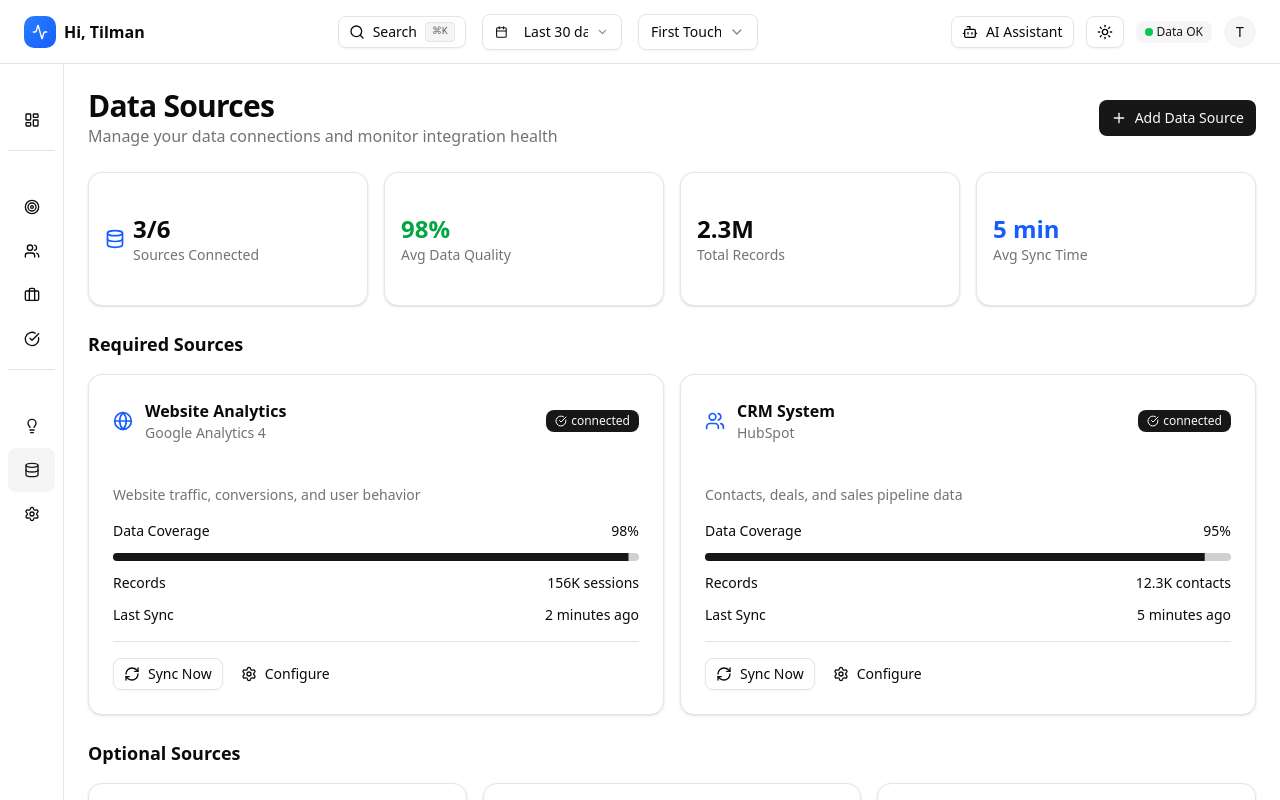
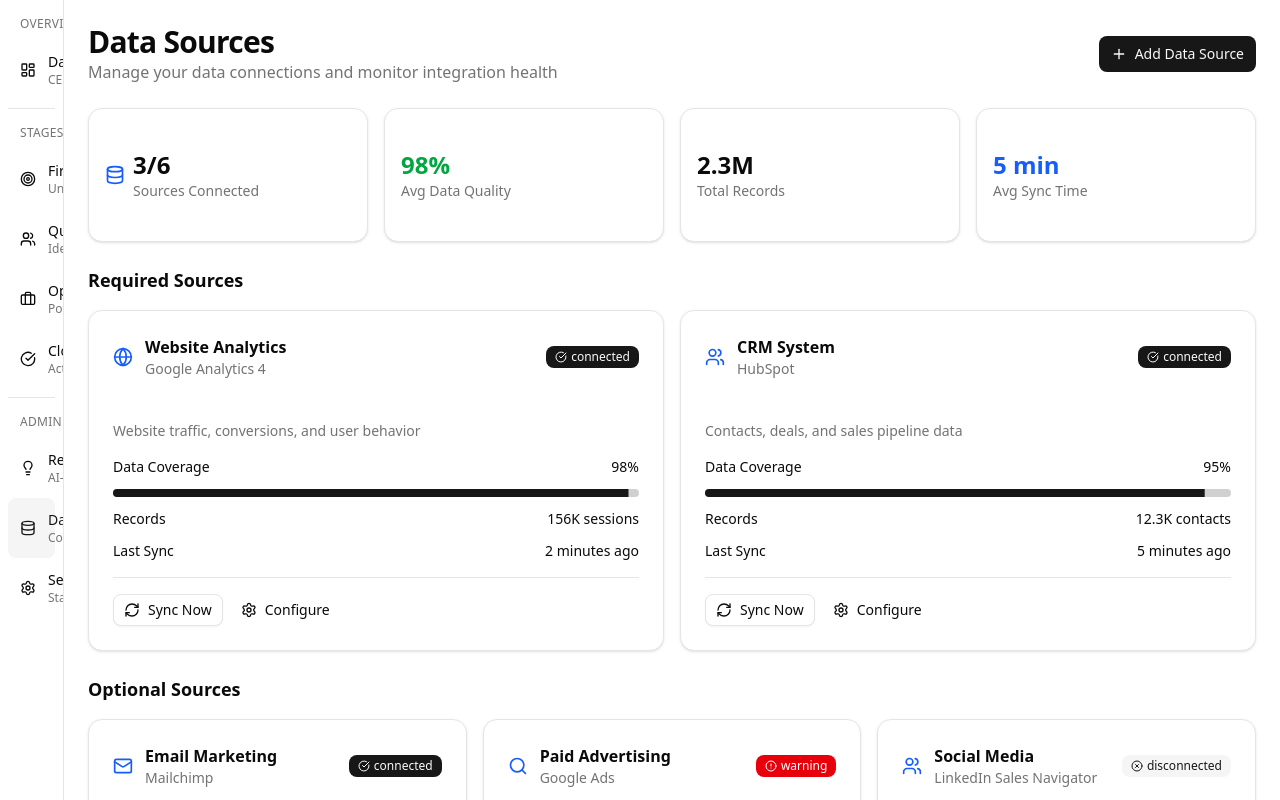
Before and after one commit to SCAILE-it/gtm-os, a Next.js app: page /admin/data-sources in a window 1280 px wide. Built offline with nearby package versions, Linux system fonts and the light colour scheme.

Commit message:
remove top bar from admin tabs and fix settings header display

```diff
--- a/src/app/admin/data-sources/page.tsx
+++ b/src/app/admin/data-sources/page.tsx
@@ -1,5 +1,10 @@
 import { DataSourcesDashboard } from "@/components/dashboard/data-sources-dashboard";
+import { AdminLayout } from "@/components/layout/admin-layout";
 
 export default function DataSourcesPage() {
-  return <DataSourcesDashboard />;
+  return (
+    <AdminLayout>
+      <DataSourcesDashboard />
+    </AdminLayout>
+  );
 }
--- a/src/app/admin/recommendations/page.tsx
+++ b/src/app/admin/recommendations/page.tsx
@@ -1,5 +1,10 @@
 import { RecommendationsDashboard } from "@/components/dashboard/recommendations-dashboard";
+import { AdminLayout } from "@/components/layout/admin-layout";
 
 export default function RecommendationsPage() {
-  return <RecommendationsDashboard />;
+  return (
+    <AdminLayout>
+      <RecommendationsDashboard />
+    </AdminLayout>
+  );
 }
--- a/src/app/admin/settings/page.tsx
+++ b/src/app/admin/settings/page.tsx
@@ -1,5 +1,10 @@
 import { SettingsDashboard } from "@/components/dashboard/settings-dashboard";
+import { AdminLayout } from "@/components/layout/admin-layout";
 
 export default function SettingsPage() {
-  return <SettingsDashboard />;
+  return (
+    <AdminLayout>
+      <SettingsDashboard />
+    </AdminLayout>
+  );
 }
--- a/src/app/layout.tsx
+++ b/src/app/layout.tsx
@@ -1,7 +1,6 @@
 import type { Metadata } from "next";
 import { Geist, Geist_Mono } from "next/font/google";
 import "./globals.css";
-import { MainLayout } from "@/components/layout/main-layout";
 import { ThemeProvider } from "@/components/theme-provider";
 import { UserProvider } from "@/components/user-provider";
 
@@ -37,7 +36,7 @@ export default function RootLayout({
           disableTransitionOnChange
         >
           <UserProvider>
-            <MainLayout>{children}</MainLayout>
+            {children}
           </UserProvider>
         </ThemeProvider>
       </body>
--- a/src/app/page.tsx
+++ b/src/app/page.tsx
@@ -1,5 +1,10 @@
 import { OverviewDashboard } from "@/components/dashboard/overview-dashboard";
+import { DashboardLayout } from "@/components/layout/dashboard-layout";
 
 export default function HomePage() {
-  return <OverviewDashboard />;
+  return (
+    <DashboardLayout>
+      <OverviewDashboard />
+    </DashboardLayout>
+  );
 }
--- a/src/app/stages/[stage]/page.tsx
+++ b/src/app/stages/[stage]/page.tsx
@@ -1,4 +1,5 @@
 import { StageDashboard } from "@/components/dashboard/stage-dashboard";
+import { DashboardLayout } from "@/components/layout/dashboard-layout";
 import { notFound } from "next/navigation";
 
 const validStages = ["first-touch", "qualified", "opportunity", "closed"];
@@ -16,7 +17,11 @@ export default async function StagePage({ params }: StagePageProps) {
     notFound();
   }
 
-  return <StageDashboard stage={stage as "first-touch" | "qualified" | "opportunity" | "closed"} />;
+  return (
+    <DashboardLayout>
+      <StageDashboard stage={stage as "first-touch" | "qualified" | "opportunity" | "closed"} />
+    </DashboardLayout>
+  );
 }
 
 export function generateStaticParams() {
--- /dev/null
+++ b/src/components/layout/admin-layout.tsx
@@ -0,0 +1,50 @@
+"use client";
+
+import { useState } from "react";
+import { Sidebar } from "./sidebar";
+import { cn } from "@/lib/utils";
+import { Button } from "@/components/ui/button";
+import { Menu } from "lucide-react";
+
+interface AdminLayoutProps {
+  children: React.ReactNode;
+}
+
+/**
+ * Layout for admin/settings pages without the main header
+ * Cleaner interface focused on configuration and settings
+ */
+export function AdminLayout({ children }: AdminLayoutProps) {
+  const [sidebarOpen, setSidebarOpen] = useState(false);
+
+  return (
+    <div className="min-h-screen bg-background">
+      <div className="flex h-screen">
+        {/* Sidebar - positioned from top-0 for admin pages */}
+        <Sidebar open={sidebarOpen} onClose={() => setSidebarOpen(false)} isAdminLayout={true} />
+
+        {/* Main Content */}
+        <main className={cn(
+          "flex-1 overflow-auto transition-all duration-300",
+          sidebarOpen ? "lg:ml-72" : "lg:ml-16"
+        )}>
+          {/* Mobile menu button - only visible on mobile */}
+          <div className="lg:hidden p-4 border-b">
+            <Button
+              variant="ghost"
+              size="sm"
+              onClick={() => setSidebarOpen(!sidebarOpen)}
+            >
+              <Menu className="h-4 w-4" />
+              <span className="ml-2">Menu</span>
+            </Button>
+          </div>
+
+          <div className="container mx-auto p-3 sm:p-4 md:p-6">
+            {children}
+          </div>
+        </main>
+      </div>
+    </div>
+  );
+}
--- /dev/null
+++ b/src/components/layout/dashboard-layout.tsx
@@ -0,0 +1,40 @@
+"use client";
+
+import { useState } from "react";
+import { Header } from "./header";
+import { Sidebar } from "./sidebar";
+import { cn } from "@/lib/utils";
+
+interface DashboardLayoutProps {
+  children: React.ReactNode;
+}
+
+/**
+ * Layout for dashboard pages that display data (KPIs, charts, analytics)
+ * Includes header with search, AI assistant, and data status
+ */
+export function DashboardLayout({ children }: DashboardLayoutProps) {
+  const [sidebarOpen, setSidebarOpen] = useState(false);
+
+  return (
+    <div className="min-h-screen bg-background">
+      {/* Header - Only shown on data pages */}
+      <Header onMenuClick={() => setSidebarOpen(!sidebarOpen)} />
+
+      <div className="flex h-[calc(100vh-4rem)]">
+        {/* Sidebar */}
+        <Sidebar open={sidebarOpen} onClose={() => setSidebarOpen(false)} />
+
+        {/* Main Content */}
+        <main className={cn(
+          "flex-1 overflow-auto transition-all duration-300",
+          sidebarOpen ? "lg:ml-72" : "lg:ml-16"
+        )}>
+          <div className="container mx-auto p-3 sm:p-4 md:p-6">
+            {children}
+          </div>
+        </main>
+      </div>
+    </div>
+  );
+}
--- a/src/components/layout/sidebar.tsx
+++ b/src/components/layout/sidebar.tsx
@@ -22,6 +22,7 @@ import {
 interface SidebarProps {
   open: boolean;
   onClose: () => void;
+  isAdminLayout?: boolean;
 }
 
 const navigationSections = [
@@ -94,7 +95,7 @@ const navigationSections = [
   }
 ];
 
-export function Sidebar({ open, onClose }: SidebarProps) {
+export function Sidebar({ open, onClose, isAdminLayout = false }: SidebarProps) {
   const pathname = usePathname();
   const [expandedSections, setExpandedSections] = useState<string[]>(["Overview", "Stages", "Admin"]);
   const [isHovered, setIsHovered] = useState(false);
@@ -112,7 +113,7 @@ export function Sidebar({ open, onClose }: SidebarProps) {
       {/* Mobile Overlay */}
       {open && (
         <div
-          className="fixed inset-0 z-40 bg-black/20 backdrop-blur-sm lg:hidden"
+          className="fixed inset-0 z-[60] bg-black/20 backdrop-blur-sm lg:hidden"
           onClick={onClose}
         />
       )}
@@ -120,7 +121,8 @@ export function Sidebar({ open, onClose }: SidebarProps) {
       {/* Sidebar */}
       <aside
         className={cn(
-          "fixed left-0 top-16 z-50 h-[calc(100vh-4rem)] transform border-r bg-background transition-all duration-300 lg:translate-x-0 flex flex-col",
+          "fixed left-0 z-[70] transform border-r bg-background transition-all duration-300 lg:translate-x-0 flex flex-col",
+          isAdminLayout ? "top-0 h-screen" : "top-16 h-[calc(100vh-4rem)]",
           open ? "translate-x-0 w-72" : "-translate-x-full lg:translate-x-0",
           !open && "lg:w-16 lg:hover:w-72"
         )}
```
